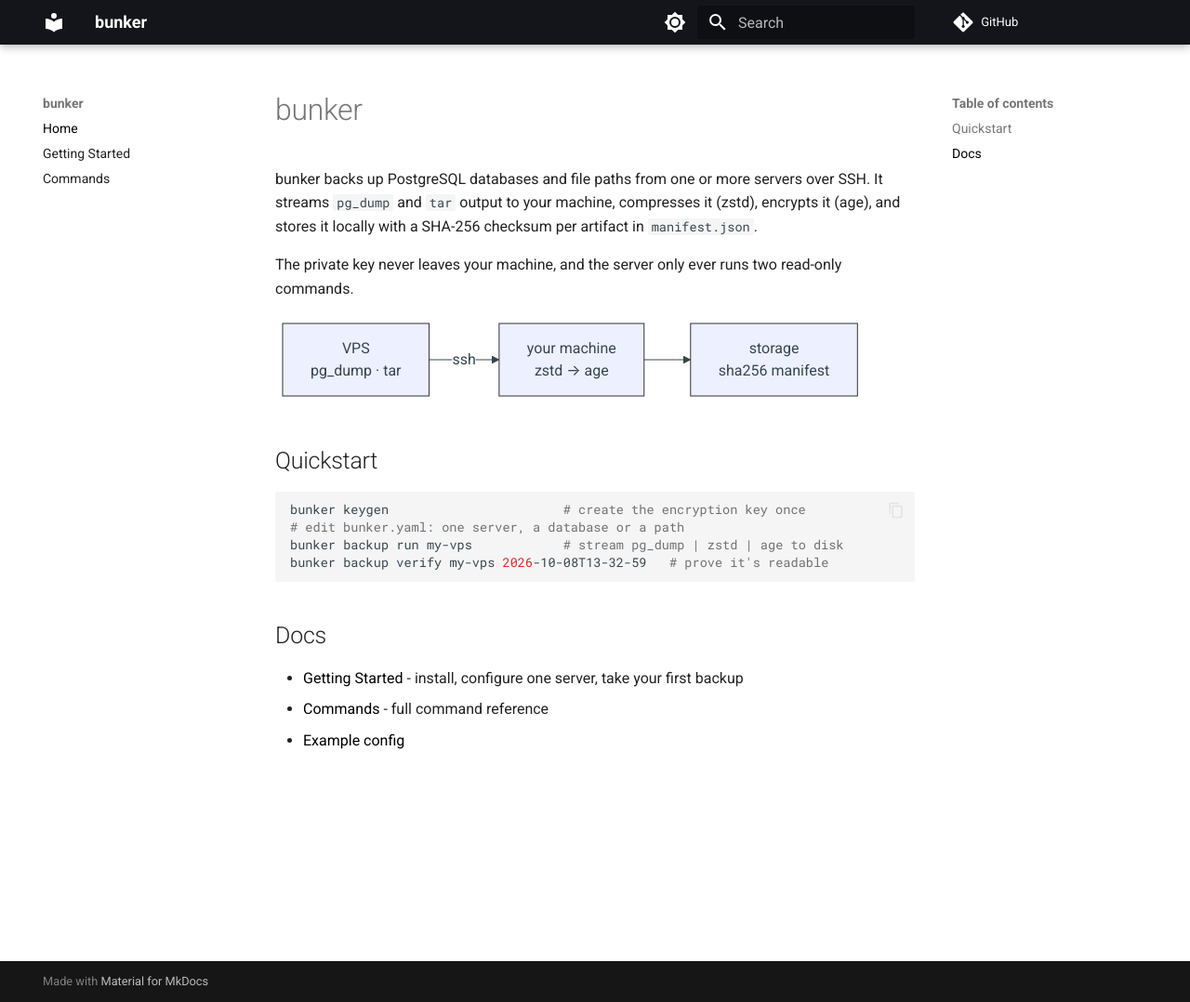
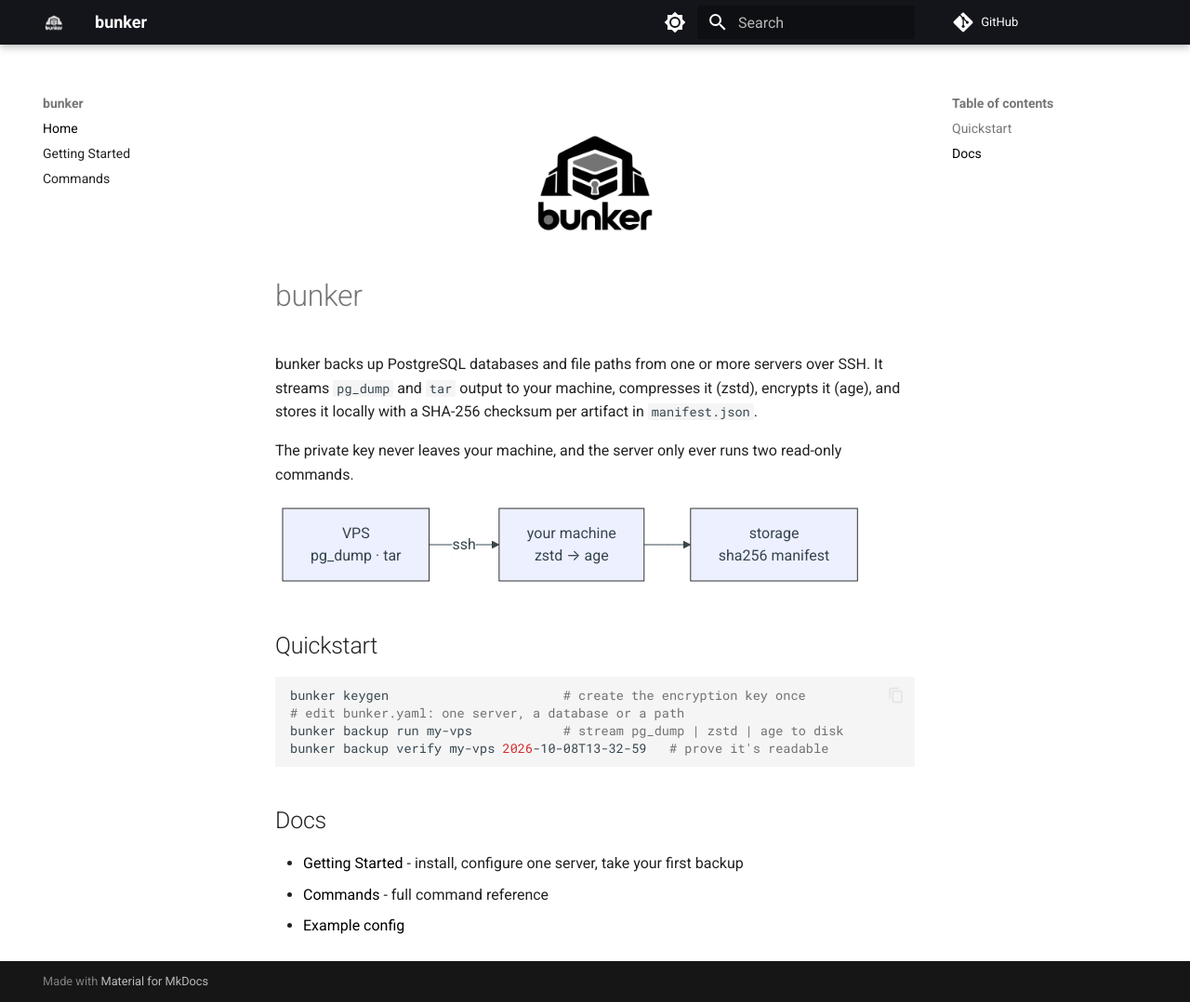
Before and after one commit to kushal1o1/bunker, an MkDocs documentation site: the page built from docs/index.md, in a window 1280 px wide and 1078 px high. Shown: the whole window at 93% size. Built offline with MkDocs 1.6.1 and Material for MkDocs 9.7.7, drawn with Linux system fonts in a browser that asks for light colours; comment, search, counter and statistics services are not loaded.

Commit message:
feat(static): add logo in docs and REadme

```diff
--- a/docs/index.md
+++ b/docs/index.md
@@ -1,3 +1,8 @@
+<p align="center">
+  <img src="assets/images/bunker-black.png#only-light" alt="bunker logo" width="160">
+  <img src="assets/images/bunker-white.png#only-dark" alt="bunker logo" width="160">
+</p>
+
 # bunker
 
 bunker backs up PostgreSQL databases and file paths from one or more servers
--- a/mkdocs.yml
+++ b/mkdocs.yml
@@ -10,6 +10,8 @@ docs_dir: docs
 
 theme:
   name: material
+  logo: assets/images/bunker-white.png
+  favicon: assets/images/favicon.png
   palette:
     - media: "(prefers-color-scheme: light)"
       scheme: default
```
Also changed, not shown: README.md (+7 -1 lines), docs/assets/images/bunker-black.png (added), docs/assets/images/bunker-white.png (added), docs/assets/images/bunker.png (added), docs/assets/images/favicon.png (added).
